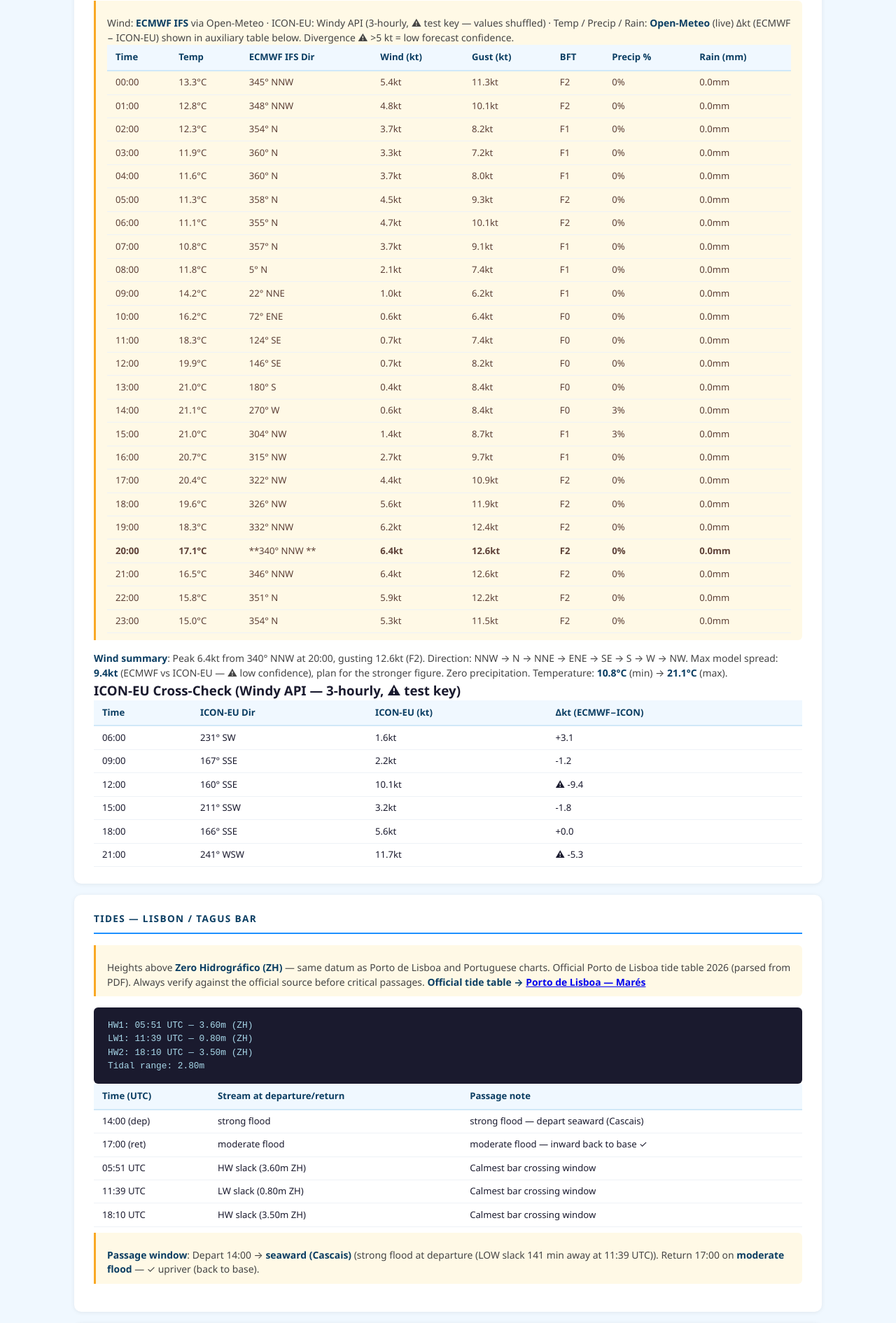
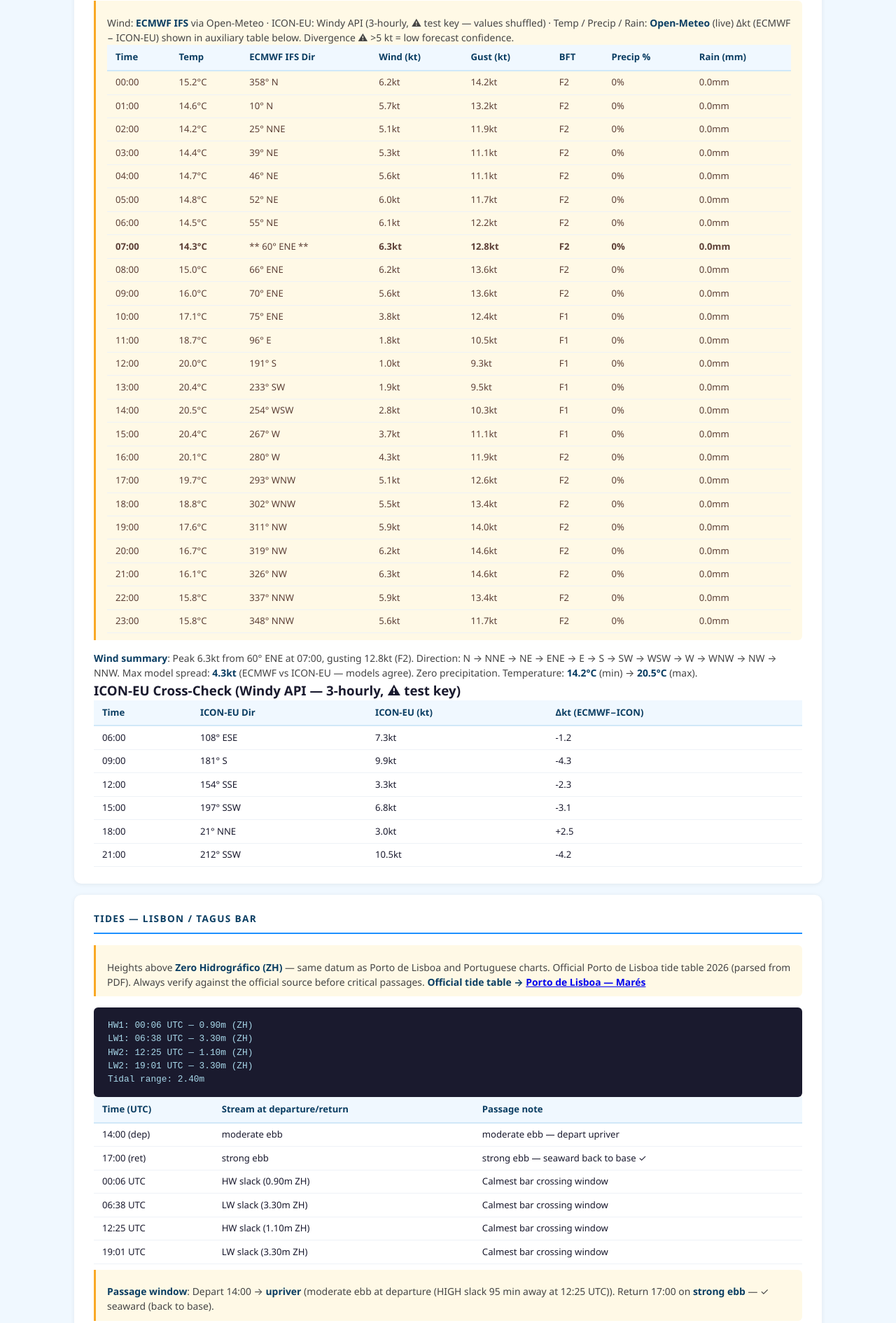
Before and after one commit to martinsda/maritime-weather, a website: page index.html in a window 1280 px wide. Shown: the part 197-2088 px from the top of the page at 70% size. Drawn offline with Linux system fonts and the light colour scheme.

Commit message:
briefing: auto-generated 23478696569

```diff
--- a/index.html
+++ b/index.html
@@ -3,7 +3,7 @@
 <head>
   <meta charset="UTF-8">
   <meta name="viewport" content="width=device-width, initial-scale=1.0">
-  <title>Maritime Briefing — 2026-03-23</title>
+  <title>Maritime Briefing — 2026-03-24</title>
   <style>
     :root {
       --sea:   #0a3d62;
@@ -100,9 +100,9 @@
 <header>
   <div>
     <h1>⚓ Maritime Weather Briefing</h1>
-    <p>Lisbon → Cascais &nbsp;·&nbsp; 2026-03-23 &nbsp;·&nbsp; 38.682°N, 9.219°W</p>
+    <p>Lisbon → Cascais &nbsp;·&nbsp; 2026-03-24 &nbsp;·&nbsp; 38.682°N, 9.219°W</p>
   </div>
-  <span class="badge">Generated 2026-03-23 07:57 UTC</span>
+  <span class="badge">Generated 2026-03-24 07:49 UTC</span>
 </header>
 
 <main>
@@ -125,220 +125,220 @@
 </thead>
 <tbody><tr>
 <td>00:00</td>
-<td>13.3°C</td>
-<td>345° NNW</td>
-<td>5.4kt</td>
-<td>11.3kt</td>
+<td>15.2°C</td>
+<td>358° N</td>
+<td>6.2kt</td>
+<td>14.2kt</td>
 <td>F2</td>
 <td>0%</td>
 <td>0.0mm</td>
 </tr>
 <tr>
 <td>01:00</td>
-<td>12.8°C</td>
-<td>348° NNW</td>
-<td>4.8kt</td>
-<td>10.1kt</td>
+<td>14.6°C</td>
+<td>10° N</td>
+<td>5.7kt</td>
+<td>13.2kt</td>
 <td>F2</td>
 <td>0%</td>
 <td>0.0mm</td>
 </tr>
 <tr>
 <td>02:00</td>
-<td>12.3°C</td>
-<td>354° N</td>
-<td>3.7kt</td>
-<td>8.2kt</td>
-<td>F1</td>
+<td>14.2°C</td>
+<td>25° NNE</td>
+<td>5.1kt</td>
+<td>11.9kt</td>
+<td>F2</td>
 <td>0%</td>
 <td>0.0mm</td>
 </tr>
 <tr>
 <td>03:00</td>
-<td>11.9°C</td>
-<td>360° N</td>
-<td>3.3kt</td>
-<td>7.2kt</td>
-<td>F1</td>
+<td>14.4°C</td>
+<td>39° NE</td>
+<td>5.3kt</td>
+<td>11.1kt</td>
+<td>F2</td>
 <td>0%</td>
 <td>0.0mm</td>
 </tr>
 <tr>
 <td>04:00</td>
-<td>11.6°C</td>
-<td>360° N</td>
-<td>3.7kt</td>
-<td>8.0kt</td>
-<td>F1</td>
+<td>14.7°C</td>
+<td>46° NE</td>
+<td>5.6kt</td>
+<td>11.1kt</td>
+<td>F2</td>
 <td>0%</td>
 <td>0.0mm</td>
 </tr>
 <tr>
 <td>05:00</td>
-<td>11.3°C</td>
-<td>358° N</td>
-<td>4.5kt</td>
-<td>9.3kt</td>
+<td>14.8°C</td>
+<td>52° NE</td>
+<td>6.0kt</td>
+<td>11.7kt</td>
 <td>F2</td>
 <td>0%</td>
 <td>0.0mm</td>
 </tr>
 <tr>
 <td>06:00</td>
-<td>11.1°C</td>
-<td>355° N</td>
-<td>4.7kt</td>
-<td>10.1kt</td>
+<td>14.5°C</td>
+<td>55° NE</td>
+<td>6.1kt</td>
+<td>12.2kt</td>
 <td>F2</td>
 <td>0%</td>
 <td>0.0mm</td>
 </tr>
 <tr>
-<td>07:00</td>
-<td>10.8°C</td>
-<td>357° N</td>
-<td>3.7kt</td>
-<td>9.1kt</td>
+<td><strong>07:00</strong></td>
+<td><strong>14.3°C</strong></td>
+<td>** 60° ENE  **</td>
+<td><strong>6.3kt</strong></td>
+<td><strong>12.8kt</strong></td>
+<td><strong>F2</strong></td>
+<td><strong>0%</strong></td>
+<td><strong>0.0mm</strong></td>
+</tr>
+<tr>
+<td>08:00</td>
+<td>15.0°C</td>
+<td>66° ENE</td>
+<td>6.2kt</td>
+<td>13.6kt</td>
+<td>F2</td>
+<td>0%</td>
+<td>0.0mm</td>
+</tr>
+<tr>
+<td>09:00</td>
+<td>16.0°C</td>
+<td>70° ENE</td>
+<td>5.6kt</td>
+<td>13.6kt</td>
+<td>F2</td>
+<td>0%</td>
+<td>0.0mm</td>
+</tr>
+<tr>
+<td>10:00</td>
+<td>17.1°C</td>
+<td>75° ENE</td>
+<td>3.8kt</td>
+<td>12.4kt</td>
 <td>F1</td>
 <td>0%</td>
 <td>0.0mm</td>
 </tr>
 <tr>
-<td>08:00</td>
-<td>11.8°C</td>
-<td>5° N</td>
-<td>2.1kt</td>
-<td>7.4kt</td>
+<td>11:00</td>
+<td>18.7°C</td>
+<td>96° E</td>
+<td>1.8kt</td>
+<td>10.5kt</td>
 <td>F1</td>
 <td>0%</td>
 <td>0.0mm</td>
 </tr>
 <tr>
-<td>09:00</td>
-<td>14.2°C</td>
-<td>22° NNE</td>
+<td>12:00</td>
+<td>20.0°C</td>
+<td>191° S</td>
 <td>1.0kt</td>
-<td>6.2kt</td>
+<td>9.3kt</td>
 <td>F1</td>
 <td>0%</td>
 <td>0.0mm</td>
 </tr>
 <tr>
-<td>10:00</td>
-<td>16.2°C</td>
-<td>72° ENE</td>
-<td>0.6kt</td>
-<td>6.4kt</td>
-<td>F0</td>
-<td>0%</td>
-<td>0.0mm</td>
-</tr>
-<tr>
-<td>11:00</td>
-<td>18.3°C</td>
-<td>124° SE</td>
-<td>0.7kt</td>
-<td>7.4kt</td>
-<td>F0</td>
-<td>0%</td>
-<td>0.0mm</td>
-</tr>
-<tr>
-<td>12:00</td>
-<td>19.9°C</td>
-<td>146° SE</td>
-<td>0.7kt</td>
-<td>8.2kt</td>
-<td>F0</td>
-<td>0%</td>
-<td>0.0mm</td>
-</tr>
-<tr>
 <td>13:00</td>
-<td>21.0°C</td>
-<td>180° S</td>
-<td>0.4kt</td>
-<td>8.4kt</td>
-<td>F0</td>
+<td>20.4°C</td>
+<td>233° SW</td>
+<td>1.9kt</td>
+<td>9.5kt</td>
+<td>F1</td>
 <td>0%</td>
 <td>0.0mm</td>
 </tr>
 <tr>
 <td>14:00</td>
-<td>21.1°C</td>
-<td>270° W</td>
-<td>0.6kt</td>
-<td>8.4kt</td>
-<td>F0</td>
-<td>3%</td>
-<td>0.0mm</td>
-</tr>
-<tr>
-<td>15:00</td>
-<td>21.0°C</td>
-<td>304° NW</td>
-<td>1.4kt</td>
-<td>8.7kt</td>
-<td>F1</td>
-<td>3%</td>
-<td>0.0mm</td>
-</tr>
-<tr>
-<td>16:00</td>
-<td>20.7°C</td>
-<td>315° NW</td>
-<td>2.7kt</td>
-<td>9.7kt</td>
+<td>20.5°C</td>
+<td>254° WSW</td>
+<td>2.8kt</td>
+<td>10.3kt</td>
 <td>F1</td>
 <td>0%</td>
 <td>0.0mm</td>
 </tr>
 <tr>
+<td>15:00</td>
+<td>20.4°C</td>
+<td>267° W</td>
+<td>3.7kt</td>
+<td>11.1kt</td>
+<td>F1</td>
+<td>0%</td>
+<td>0.0mm</td>
+</tr>
+<tr>
+<td>16:00</td>
+<td>20.1°C</td>
+<td>280° W</td>
+<td>4.3kt</td>
+<td>11.9kt</td>
+<td>F2</td>
+<td>0%</td>
+<td>0.0mm</td>
+</tr>
+<tr>
 <td>17:00</td>
-<td>20.4°C</td>
-<td>322° NW</td>
-<td>4.4kt</td>
-<td>10.9kt</td>
+<td>19.7°C</td>
+<td>293° WNW</td>
+<td>5.1kt</td>
+<td>12.6kt</td>
 <td>F2</td>
 <td>0%</td>
 <td>0.0mm</td>
 </tr>
 <tr>
 <td>18:00</td>
-<td>19.6°C</td>
-<td>326° NW</td>
-<td>5.6kt</td>
-<td>11.9kt</td>
+<td>18.8°C</td>
+<td>302° WNW</td>
+<td>5.5kt</td>
+<td>13.4kt</td>
 <td>F2</td>
 <td>0%</td>
 <td>0.0mm</td>
 </tr>
 <tr>
 <td>19:00</td>
-<td>18.3°C</td>
-<td>332° NNW</td>
-<td>6.2kt</td>
-<td>12.4kt</td>
+<td>17.6°C</td>
+<td>311° NW</td>
+<td>5.9kt</td>
+<td>14.0kt</td>
 <td>F2</td>
 <td>0%</td>
 <td>0.0mm</td>
 </tr>
 <tr>
-<td><strong>20:00</strong></td>
-<td><strong>17.1°C</strong></td>
-<td>**340° NNW  **</td>
-<td><strong>6.4kt</strong></td>
-<td><strong>12.6kt</strong></td>
-<td><strong>F2</strong></td>
-<td><strong>0%</strong></td>
-<td><strong>0.0mm</strong></td>
+<td>20:00</td>
+<td>16.7°C</td>
+<td>319° NW</td>
+<td>6.2kt</td>
+<td>14.6kt</td>
+<td>F2</td>
+<td>0%</td>
+<td>0.0mm</td>
 </tr>
 <tr>
 <td>21:00</td>
-<td>16.5°C</td>
-<td>346° NNW</td>
-<td>6.4kt</td>
-<td>12.6kt</td>
+<td>16.1°C</td>
+<td>326° NW</td>
+<td>6.3kt</td>
+<td>14.6kt</td>
 <td>F2</td>
 <td>0%</td>
 <td>0.0mm</td>
@@ -346,26 +346,26 @@
 <tr>
 <td>22:00</td>
 <td>15.8°C</td>
-<td>351° N</td>
+<td>337° NNW</td>
 <td>5.9kt</td>
-<td>12.2kt</td>
+<td>13.4kt</td>
 <td>F2</td>
 <td>0%</td>
 <td>0.0mm</td>
 </tr>
 <tr>
 <td>23:00</td>
-<td>15.0°C</td>
-<td>354° N</td>
-<td>5.3kt</td>
-<td>11.5kt</td>
+<td>15.8°C</td>
+<td>348° NNW</td>
+<td>5.6kt</td>
+<td>11.7kt</td>
 <td>F2</td>
 <td>0%</td>
 <td>0.0mm</td>
 </tr>
 </tbody></table>
 </blockquote>
-<p><strong>Wind summary</strong>: Peak 6.4kt from 340° NNW at 20:00, gusting 12.6kt (F2). Direction: NNW → N → NNE → ENE → SE → S → W → NW. Max model spread: <strong>9.4kt</strong> (ECMWF vs ICON-EU — ⚠ low confidence), plan for the stronger figure. Zero precipitation. Temperature: <strong>10.8°C</strong> (min) → <strong>21.1°C</strong> (max).</p>
+<p><strong>Wind summary</strong>: Peak 6.3kt from 60° ENE at 07:00, gusting 12.8kt (F2). Direction: N → NNE → NE → ENE → E → S → SW → WSW → W → WNW → NW → NNW. Max model spread: <strong>4.3kt</strong> (ECMWF vs ICON-EU — models agree). Zero precipitation. Temperature: <strong>14.2°C</strong> (min) → <strong>20.5°C</strong> (max).</p>
 <h3>ICON-EU Cross-Check (Windy API — 3-hourly, ⚠ test key)</h3>
 <table>
 <thead>
@@ -378,39 +378,39 @@
 </thead>
 <tbody><tr>
 <td>06:00</td>
-<td>231° SW</td>
-<td>1.6kt</td>
-<td>+3.1</td>
+<td>108° ESE</td>
+<td>7.3kt</td>
+<td>-1.2</td>
 </tr>
 <tr>
 <td>09:00</td>
-<td>167° SSE</td>
-<td>2.2kt</td>
-<td>-1.2</td>
+<td>181° S</td>
+<td>9.9kt</td>
+<td>-4.3</td>
 </tr>
 <tr>
 <td>12:00</td>
-<td>160° SSE</td>
-<td>10.1kt</td>
-<td>⚠ -9.4</td>
+<td>154° SSE</td>
+<td>3.3kt</td>
+<td>-2.3</td>
 </tr>
 <tr>
 <td>15:00</td>
-<td>211° SSW</td>
-<td>3.2kt</td>
-<td>-1.8</td>
+<td>197° SSW</td>
+<td>6.8kt</td>
+<td>-3.1</td>
 </tr>
 <tr>
 <td>18:00</td>
-<td>166° SSE</td>
-<td>5.6kt</td>
-<td>+0.0</td>
+<td>21° NNE</td>
+<td>3.0kt</td>
+<td>+2.5</td>
 </tr>
 <tr>
 <td>21:00</td>
-<td>241° WSW</td>
-<td>11.7kt</td>
-<td>⚠ -5.3</td>
+<td>212° SSW</td>
+<td>10.5kt</td>
+<td>-4.2</td>
 </tr>
 </tbody></table>
 </section>
@@ -420,10 +420,11 @@
 Official Porto de Lisboa tide table 2026 (parsed from PDF). Always verify against the official source before critical passages.
 <strong>Official tide table → <a href="https://www.portodelisboa.pt/mares">Porto de Lisboa — Marés</a></strong></p>
 </blockquote>
-<pre><code>HW1: 05:51 UTC — 3.60m (ZH)
-LW1: 11:39 UTC — 0.80m (ZH)
-HW2: 18:10 UTC — 3.50m (ZH)
-Tidal range: 2.80m
+<pre><code>HW1: 00:06 UTC — 0.90m (ZH)
+LW1: 06:38 UTC — 3.30m (ZH)
+HW2: 12:25 UTC — 1.10m (ZH)
+LW2: 19:01 UTC — 3.30m (ZH)
+Tidal range: 2.40m
 </code></pre>
 <table>
 <thead>
@@ -435,32 +436,37 @@ Tidal range: 2.80m
 </thead>
 <tbody><tr>
 <td>14:00 (dep)</td>
-<td>strong flood</td>
-<td>strong flood — depart seaward (Cascais)</td>
+<td>moderate ebb</td>
+<td>moderate ebb — depart upriver</td>
 </tr>
 <tr>
 <td>17:00 (ret)</td>
-<td>moderate flood</td>
-<td>moderate flood — inward back to base ✓</td>
+<td>strong ebb</td>
+<td>strong ebb — seaward back to base ✓</td>
 </tr>
 <tr>
-<td>05:51 UTC</td>
-<td>HW slack (3.60m ZH)</td>
+<td>00:06 UTC</td>
+<td>HW slack (0.90m ZH)</td>
 <td>Calmest bar crossing window</td>
 </tr>
 <tr>
-<td>11:39 UTC</td>
-<td>LW slack (0.80m ZH)</td>
+<td>06:38 UTC</td>
+<td>LW slack (3.30m ZH)</td>
 <td>Calmest bar crossing window</td>
 </tr>
 <tr>
-<td>18:10 UTC</td>
-<td>HW slack (3.50m ZH)</td>
+<td>12:25 UTC</td>
+<td>HW slack (1.10m ZH)</td>
+<td>Calmest bar crossing window</td>
+</tr>
+<tr>
+<td>19:01 UTC</td>
+<td>LW slack (3.30m ZH)</td>
 <td>Calmest bar crossing window</td>
 </tr>
 </tbody></table>
 <blockquote>
-<p><strong>Passage window</strong>: Depart 14:00 → <strong>seaward (Cascais)</strong> (strong flood at departure (LOW slack 141 min away at 11:39 UTC)). Return 17:00 on <strong>moderate flood</strong> — ✓ upriver (back to base).</p>
+<p><strong>Passage window</strong>: Depart 14:00 → <strong>upriver</strong> (moderate ebb at departure (HIGH slack 95 min away at 12:25 UTC)). Return 17:00 on <strong>strong ebb</strong> — ✓ seaward (back to base).</p>
 </blockquote>
 </section>
 <section id="multi"><h2>MULTI-DAY FORECAST (Open-Meteo — Live Data)</h2>
@@ -479,90 +485,90 @@ Tidal range: 2.80m
 </tr>
 </thead>
 <tbody><tr>
-<td>Mon 23 Mar</td>
-<td>Mainly clear</td>
-<td>21.1</td>
-<td>10.8</td>
-<td>3%</td>
-<td>0.0</td>
-<td>4.2</td>
-<td>10.3</td>
-<td>321° NW</td>
-</tr>
-<tr>
 <td>Tue 24 Mar</td>
 <td>Partly cloudy</td>
-<td>20.3</td>
-<td>13.5</td>
+<td>20.5</td>
+<td>14.2</td>
 <td>0%</td>
 <td>0.0</td>
-<td>8.2</td>
-<td>17.9</td>
-<td>324° NW</td>
+<td>8.1</td>
+<td>17.5</td>
+<td>332° NNW</td>
 </tr>
 <tr>
 <td>Wed 25 Mar</td>
 <td>Overcast</td>
-<td>22.6</td>
-<td>11.8</td>
+<td>23.0</td>
+<td>12.3</td>
 <td>0%</td>
 <td>0.0</td>
-<td>9.2</td>
-<td>20.2</td>
-<td>7° N</td>
+<td>8.6</td>
+<td>18.7</td>
+<td>15° NNE</td>
 </tr>
 <tr>
 <td>Thu 26 Mar</td>
+<td>Mainly clear</td>
+<td>21.7</td>
+<td>13.1</td>
+<td>0%</td>
+<td>0.0</td>
+<td>12.9</td>
+<td>29.2</td>
+<td>39° NE</td>
+</tr>
+<tr>
+<td>Fri 27 Mar</td>
 <td>Clear sky</td>
-<td>21.2</td>
+<td>20.8</td>
+<td>12.4</td>
+<td>0%</td>
+<td>0.0</td>
+<td>11.1</td>
+<td>25.3</td>
+<td>35° NE</td>
+</tr>
+<tr>
+<td>Sat 28 Mar</td>
+<td>Partly cloudy</td>
+<td>20.9</td>
 <td>12.5</td>
 <td>0%</td>
 <td>0.0</td>
-<td>13.1</td>
-<td>28.4</td>
-<td>33° NNE</td>
-</tr>
-<tr>
-<td>Fri 27 Mar</td>
-<td>Mainly clear</td>
-<td>19.1</td>
-<td>11.4</td>
-<td>0%</td>
-<td>0.0</td>
-<td>10.3</td>
-<td>23.9</td>
-<td>37° NE</td>
-</tr>
-<tr>
-<td>Sat 28 Mar</td>
-<td>Mainly clear</td>
-<td>20.4</td>
-<td>8.1</td>
-<td>0%</td>
-<td>0.0</td>
-<td>10.9</td>
-<td>26.8</td>
-<td>10° N</td>
+<td>9.6</td>
+<td>21.0</td>
+<td>26° NNE</td>
 </tr>
 <tr>
 <td>Sun 29 Mar</td>
 <td>Partly cloudy</td>
-<td>20.5</td>
-<td>12.5</td>
-<td>3%</td>
+<td>19.1</td>
+<td>13.0</td>
+<td>0%</td>
 <td>0.0</td>
-<td>14.8</td>
-<td>36.9</td>
-<td>19° NNE</td>
+<td>14.4</td>
+<td>31.7</td>
+<td>33° NNE</td>
+</tr>
+<tr>
+<td>Mon 30 Mar</td>
+<td>Clear sky</td>
+<td>19.1</td>
+<td>8.7</td>
+<td>8%</td>
+<td>0.0</td>
+<td>13.3</td>
+<td>28.2</td>
+<td>47° NE</td>
 </tr>
 </tbody></table>
-<p><strong>Week reading</strong>: 7 of 7 days settled (rain &lt;20%, wind &lt;15kt). Peak gust this week: <strong>36.9kt</strong> on Sun 29 Mar. Confidence high D+0–D+2, indicative only beyond 72 hrs.</p>
+<p><strong>Week reading</strong>: 7 of 7 days settled (rain &lt;20%, wind &lt;15kt). Peak gust this week: <strong>31.7kt</strong> on Sun 29 Mar. Confidence high D+0–D+2, indicative only beyond 72 hrs.</p>
 </section>
 </main>
 
 <footer>
   Data: <strong>Windy API</strong> (wind/waves) + <strong>Open-Meteo</strong> (temp/rain) + <strong>Porto de Lisboa PDF</strong> (tides)
-  &nbsp;·&nbsp; <a href="output/2026-03-23_lisbon-cascais-briefing.md">Full markdown report</a>
+  &nbsp;·&nbsp; <a href="output/2026-03-24_lisbon-cascais-briefing.md">Full markdown report</a>
   &nbsp;·&nbsp; Generated by maritime-weather skill
 </footer>
 
```
Also changed, not shown: output/2026-03-24_lisbon-cascais-briefing.md (added).
